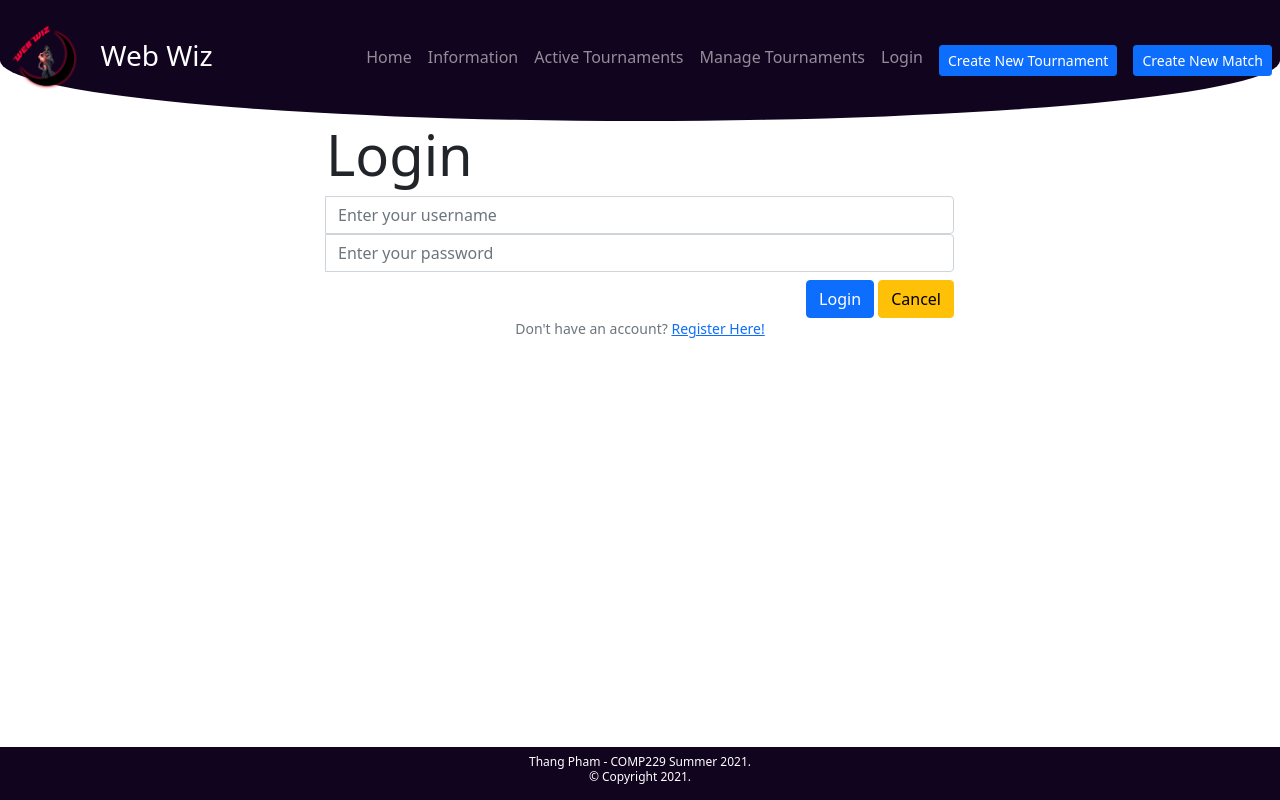
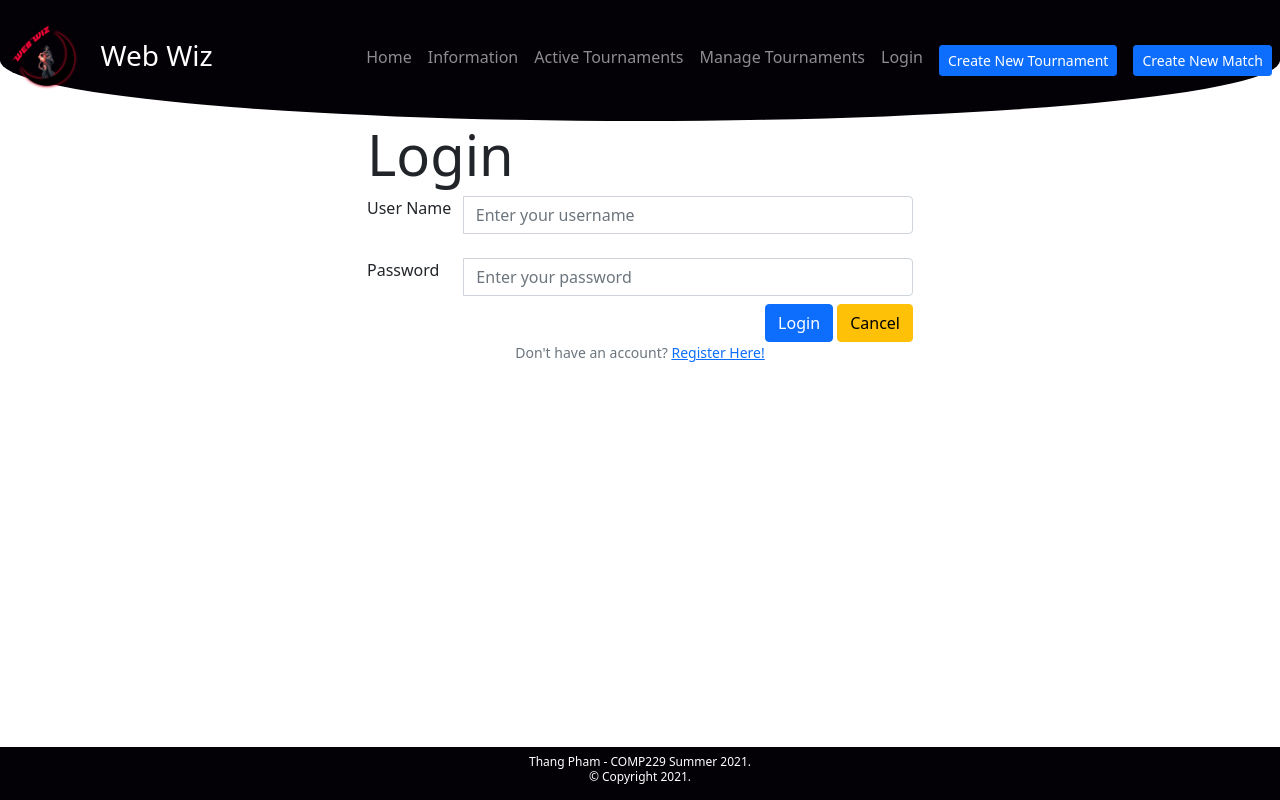
Before and after one commit to ThangVPham/TermProj, a Node server app: page /login in a window 1280 px wide. Run offline with Node 20, Linux system fonts and the light colour scheme; some libraries are stand-ins or nearby versions.

Commit message:
added container div for each page

```diff
--- a/Client/Content/custom.css
+++ b/Client/Content/custom.css
@@ -21,10 +21,10 @@
 }
 
 .header{
-    background-color: rgb(16, 4, 31);
+    background-color: rgb(3, 1, 5);
     border-bottom-left-radius:50% 50%;
     border-bottom-right-radius:50% 50%;
 }
 .footer{
-    background-color: rgb(16, 4, 31);
+    background-color: rgb(3, 1, 5);
 }
--- a/Server/Views/content/about.ejs
+++ b/Server/Views/content/about.ejs
@@ -3,8 +3,9 @@
       Group Number: 1
       Date: July 13, 2021
 -->
-<h1>Tournament Details</h1>
+
 <div class="container">
+  <h1>Tournament Details</h1>
     <h3>First Round</h3>
     <div class="d-flex justify-content-around">
         <div>
--- a/Server/Views/content/competitor-list.ejs
+++ b/Server/Views/content/competitor-list.ejs
@@ -3,7 +3,9 @@
       Group Number: 1
       Date: July 13, 2021
 -->
-<h1>Competitor List</h1>
+
+<div class="container">
+  <h1>Competitor List</h1>
 <% if(displayName) { %>
 <a href='/competitor-list/add' id="addButton" class="btn btn-primary"><i class="fas fa-plus"></i> Add Competitor</a>
 <% } %>
@@ -39,3 +41,4 @@
 
     </tbody>
   </table>
+</div>
--- a/Server/Views/content/edit.ejs
+++ b/Server/Views/content/edit.ejs
@@ -3,8 +3,9 @@
       Group Number: 1
       Date: July 13, 2021
 -->
-<h1>Add competitors</h1>
+
 <div class="container" >
+    <h1>Add competitors</h1>
     <form method="POST">
 
             <div class="form-group">
--- a/Server/Views/content/editmatch.ejs
+++ b/Server/Views/content/editmatch.ejs
@@ -3,6 +3,7 @@
       Group Number: 1
       Date: July 13, 2021
 -->
+<div class="container">
 <div class="row justify-content-lg-center g-3">
     <h1><%= title %> Match</h1>
 
@@ -41,3 +42,4 @@
         <a href="/match-list" id="cancelButton" type="button" class="btn btn-warning"><i class="fas fa-undo fa-lg"></i> Cancel</a>
     </form>
 </div>
+</div>
--- a/Server/Views/content/edittournament.ejs
+++ b/Server/Views/content/edittournament.ejs
@@ -3,6 +3,7 @@
       Group Number: 1
       Date: July 13, 2021
 -->
+<div class ="container">
 <div class="row justify-content-lg-center g-3">
     <h1><%= title %> Tournament</h1>
 
@@ -55,3 +56,4 @@
         <a href="/tournament-list" id="cancelButton" type="button" class="btn btn-warning"><i class="fas fa-undo fa-lg"></i> Cancel</a>
     </form>
 </div>
+</div>
--- a/Server/Views/content/home.ejs
+++ b/Server/Views/content/home.ejs
@@ -5,13 +5,7 @@
 -->
 <div class="hm-background">
       <h1 id="banner-msg">Welcome To Web Wiz Tournament</h1>
-
       <div class="d-flex justify-content-center">
             <img src="../Assets/images/Trophy.png" alt="" class="hm-trophy">
       </div>
-
-
-
-
-
 </div>
--- a/Server/Views/content/login.ejs
+++ b/Server/Views/content/login.ejs
@@ -1,3 +1,4 @@
+<div class="container">
 <div class="row">
     <div class="offset-md-3 col-md-6 col-sm-12">
           <div class="login" id="contentArea">
@@ -15,18 +16,18 @@
                   <div class="input-group">
                     <span class="input-group-addon">
                       <i class="fa fa-user">
-                      </i>
+                      </i> User Name &nbsp&nbsp
                     </span>
                     <input type="text" class="form-control" id="username" name="username"  required
                     value="" placeholder="Enter your username">
                   </div>
-                </div>
+                </div><br>
 
                 <div class="form-group">
                   <div class="input-group">
                     <span class="input-group-addon">
                       <i class="fa fa-lock">
-                      </i>
+                      </i> Password &nbsp&nbsp&nbsp&nbsp&nbsp
                     </span>
                     <input type="password" class="form-control" id="password" name="password"  required
                     value="" placeholder="Enter your password">
@@ -46,3 +47,4 @@
           </p>
     </div>
 </div>
+</div>
--- a/Server/Views/content/match-list.ejs
+++ b/Server/Views/content/match-list.ejs
@@ -3,6 +3,7 @@
       Group Number: 1
       Date: July 13, 2021
 -->
+<div class="container">
 <h1>Match List</h1>
 
 <div class="row">
@@ -42,3 +43,4 @@
 
     </div>
 </div>
+</div>
--- a/Server/Views/content/newtourney.ejs
+++ b/Server/Views/content/newtourney.ejs
@@ -3,6 +3,7 @@
       Group Number: 1
       Date: July 13, 2021
 -->
+<div class="container">
 <div class="jumbotron">
   <h1 class="display-4 d-flex justify-content-center" style="font-family: Roboto, sans-serif;">Create A New Tournament</h1>
 </div>
@@ -40,3 +41,4 @@
 
       </form>
 </div>
+</div>
--- a/Server/Views/content/register.ejs
+++ b/Server/Views/content/register.ejs
@@ -1,3 +1,4 @@
+<div class="container">
 <div class="row">
     <div class="offset-md-3 col-md-6 col-sm-12">
           <div class="login" id="contentArea">
@@ -71,3 +72,4 @@
           </p>
     </div>
 </div>
+</div>
--- a/Server/Views/content/services.ejs
+++ b/Server/Views/content/services.ejs
@@ -1 +1,3 @@
+<div class="container">
 <h1>Our Services</h1>
+</div>
--- a/Server/Views/content/tournament-list.ejs
+++ b/Server/Views/content/tournament-list.ejs
@@ -3,6 +3,7 @@
       Group Number: 1
       Date: July 13, 2021
 -->
+<div class="container">
 <h1>Tournament List</h1>
 <div class="row">
     <div class="col">
@@ -57,3 +58,4 @@
 
     </div>
 </div>
+</div>
--- a/Server/Views/content/update.ejs
+++ b/Server/Views/content/update.ejs
@@ -3,6 +3,7 @@
       Group Number: 1
       Date: July 13, 2021
 -->
+<div class="container">
 <h1>Add competitors</h1>
 <div class="container">
     <form>
@@ -24,3 +25,4 @@
 
     </form>
 </div>
+</div>
--- a/Server/Views/content/viewtourney.ejs
+++ b/Server/Views/content/viewtourney.ejs
@@ -3,6 +3,7 @@
       Group Number: 1
       Date: July 13, 2021
 -->
+<div class="container">
 <%if (competitor.length == 8 ) { %>
     <h1 class="text-center">Tournament Tree</h1>
 
@@ -646,3 +647,5 @@
 </div>
 
 <% } %>
+
+</div>
--- a/Server/Views/error.ejs
+++ b/Server/Views/error.ejs
@@ -1,3 +1,5 @@
+<div class="container">
 <h1><%= message %></h1>
 <h2><%= error.status %></h2>
 <pre><%= error.stack %></pre>
+</div>
--- a/Server/Views/index.ejs
+++ b/Server/Views/index.ejs
@@ -28,9 +28,9 @@
 
   <!-- Main Content Section -->
   <main>
-  <div class="">
-    <%- include('content/' + page + '.ejs'); %>
-  </div>
+      <div class="">
+        <%- include('content/' + page + '.ejs'); %>
+      </div>
   </main>
 
   <!-- Bottom Nav -->
```
